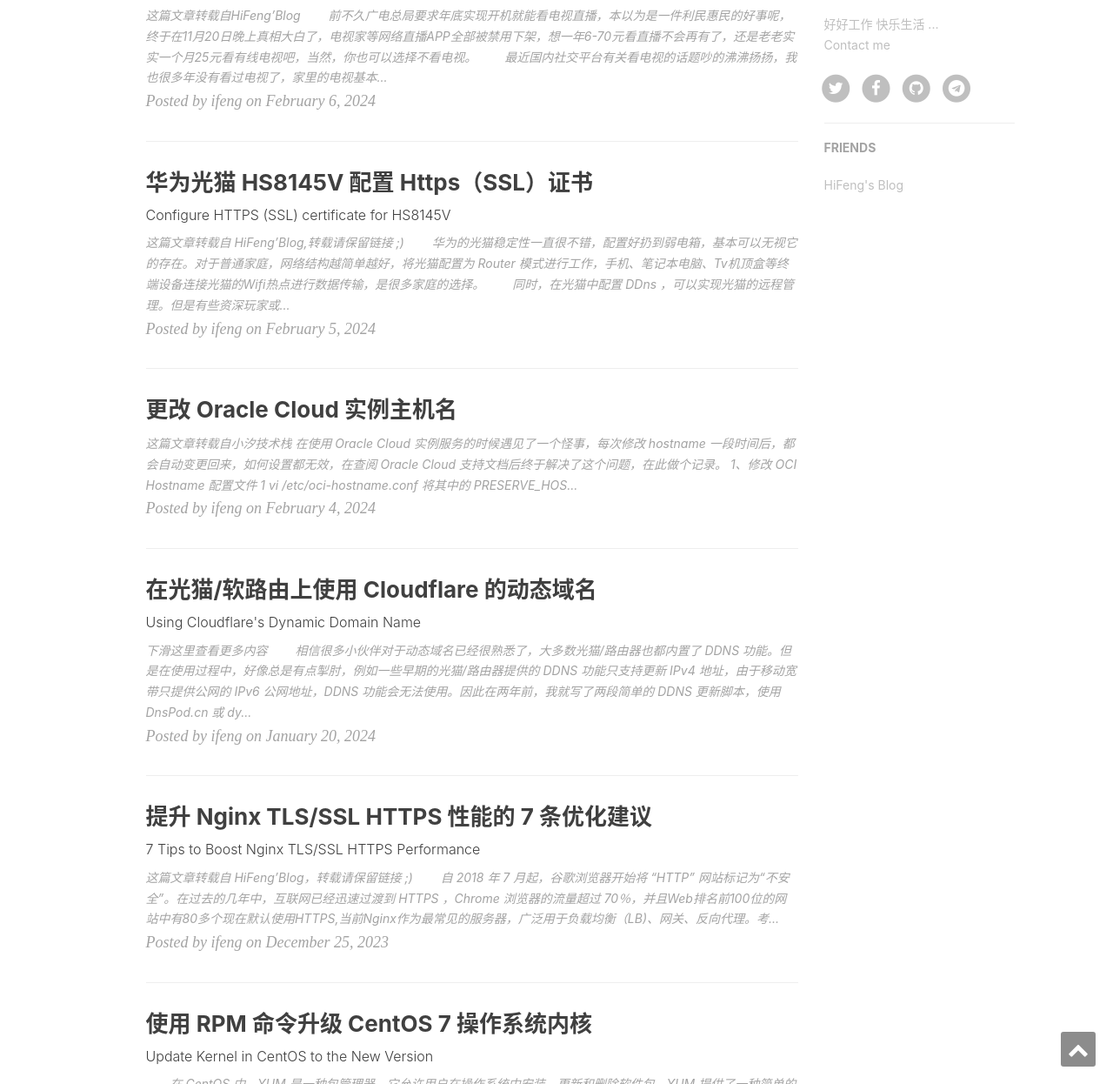
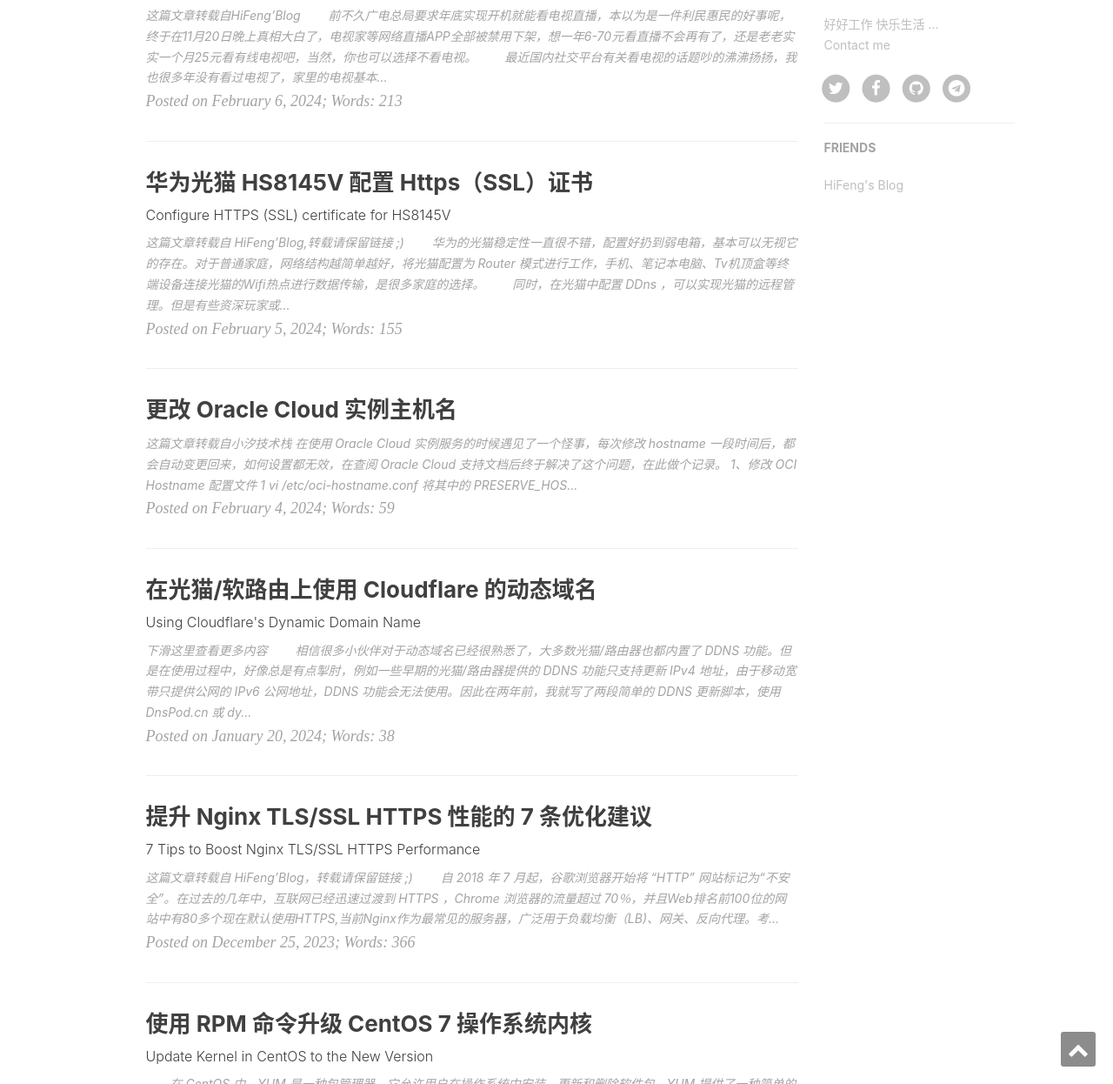
Before and after one commit to a97083435/hiifeng.github.io, a Jekyll site: the page built from index.html, in a window 1280 px wide and 1400 px high, scrolled down 620 px, cut to the strip 154-1400 px from the top of the window. Shown: the whole strip at 87% size. Built offline with Jekyll 4.4.1, drawn with Linux system fonts in a browser that asks for light colours; the list of posts is cut into pages by our own code; comment, search, counter and statistics services are not loaded; some of the changed text lies outside the part shown.

Commit message:
Update index.html

```diff
--- a/index.html
+++ b/index.html
@@ -1,7 +1,28 @@
 ---
 layout: page
-description: "「世界那么大 我想去看看 ...」"
+description: "云深不知归处"
 ---
+
+<!--top article-->
+{% if paginator.page == 1 %}
+    {% for post in site.posts %}
+        {% if post.top %}
+        <div class="post-preview">
+            <a href="{{ post.url | prepend: site.baseurl }}">
+                <h2 class="post-title">
+                    <i class="fa fa-star" aria-hidden="true"></i>
+                    <span> </span>
+                    {{ post.title }}
+                </h2>
+            </a>
+            <p class="post-meta">
+                Posted on {{ post.date | date: "%B %-d, %Y" }};&nbsp;Words:&nbsp;{{ post.content | number_of_words }}
+            </p>
+        </div>
+        <hr>
+        {% endif %}
+    {% endfor %}
+{% endif %}
 
 {% for post in paginator.posts %}
 <div class="post-preview">
@@ -15,15 +36,11 @@
         </h3>
         {% endif %}
         <div class="post-content-preview">
-            {% if post.lang == 'en' %}
-                {{ post.content | strip_html | truncate:300 }}
-            {% else %}
-                {{ post.content | strip_html | truncate:200 }}
-            {% endif %}
+            {{ post.content | strip_html | truncate:200 }}
         </div>
     </a>
     <p class="post-meta">
-        Posted by {% if post.author %}{{ post.author }}{% else %}{{ site.title }}{% endif %} on {{ post.date | date: "%B %-d, %Y" }}
+        Posted on {{ post.date | date: "%B %-d, %Y" }};&nbsp;Words:&nbsp;{{ post.content | number_of_words }}
     </p>
 </div>
 <hr>
```
